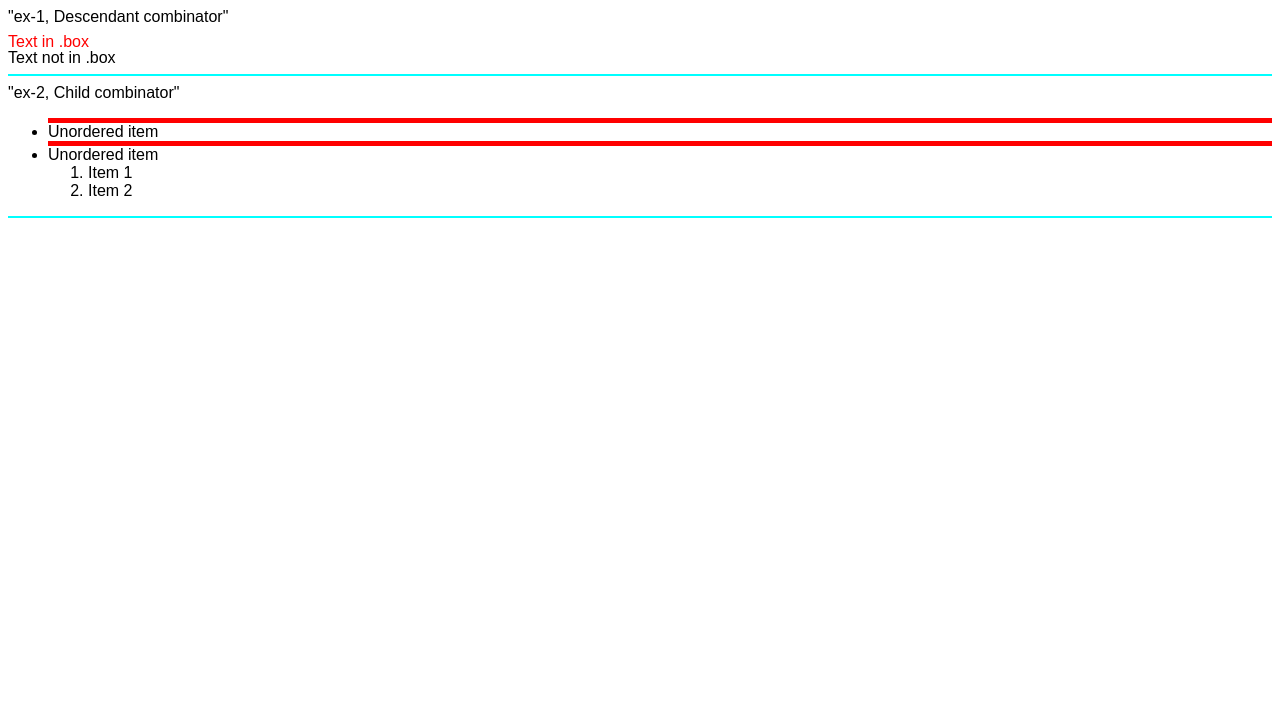
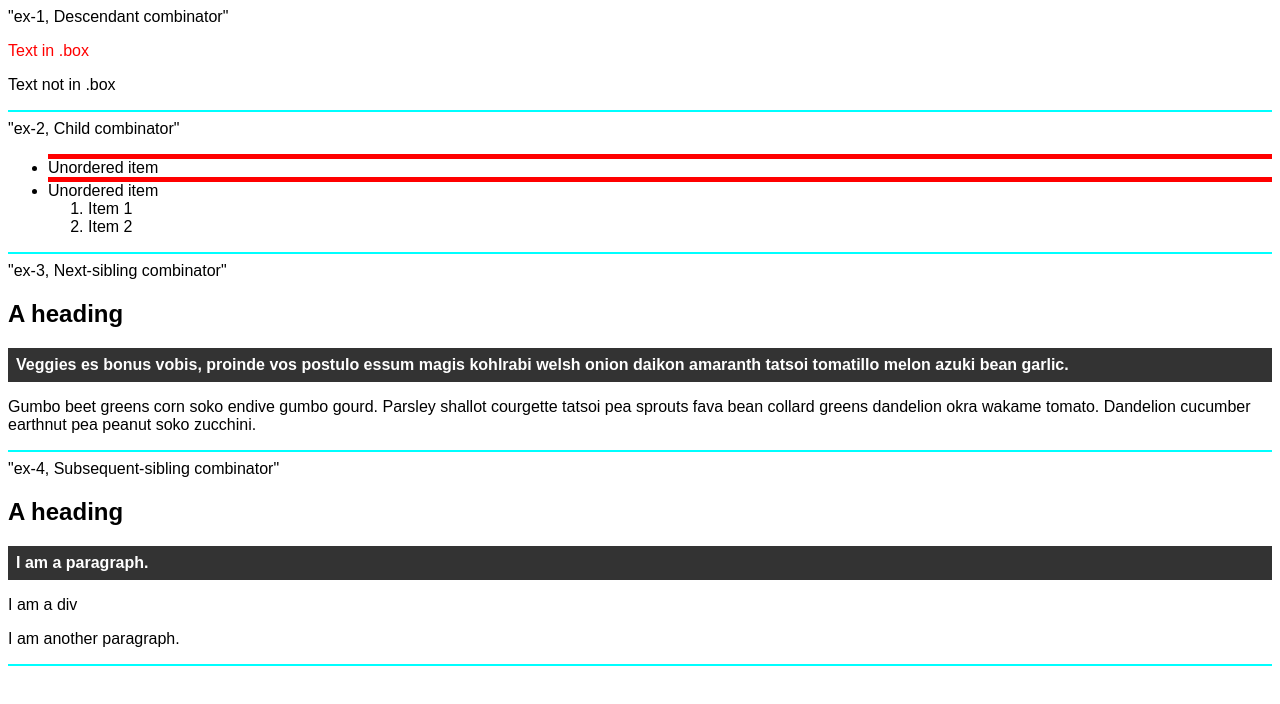
Before and after one commit to rc2jun4411/core_3, a plain HTML site: page core_3.8_Combinators/index.html in a window 1280 px wide. Drawn offline with Linux system fonts and the light colour scheme; a web font is replaced by a local one.

Commit message:
8th commit

```diff
--- a/core_3.8_Combinators/index.html
+++ b/core_3.8_Combinators/index.html
@@ -36,5 +36,32 @@
     </ul>
   <hr>
 
+  <!--ex-3, Next-sibling combinator-->
+  <a>"ex-3, Next-sibling combinator"</a>
+    <article>
+      <h1>A heading</h1>
+      <p>
+        Veggies es bonus vobis, proinde vos postulo essum magis kohlrabi welsh onion
+        daikon amaranth tatsoi tomatillo melon azuki bean garlic.
+      </p>
+
+      <p>
+        Gumbo beet greens corn soko endive gumbo gourd. Parsley shallot courgette
+        tatsoi pea sprouts fava bean collard greens dandelion okra wakame tomato.
+        Dandelion cucumber earthnut pea peanut soko zucchini.
+      </p>
+    </article>
+  <hr>
+
+  <!--ex-4, Subsequent-sibling combinator-->
+  <a>"ex-4, Subsequent-sibling combinator"</a>
+    <article>
+      <h1>A heading</h1>
+      <p>I am a paragraph.</p>
+      <div>I am a div</div>
+      <p>I am another paragraph.</p>
+    </article>
+  <hr>
+
 </body>
 </html>
--- a/core_3.8_Combinators/style.css
+++ b/core_3.8_Combinators/style.css
@@ -6,19 +6,34 @@ hr {
 }
 
 body {
-    font-family: sans-serif;
+  font-family: sans-serif;
 }
 
 .box p {
   color: red;
 }
 
-/* 行間無し(0%) で直前の行に改行して続く */
+/* 行間無し(0%) で直前の行に改行して続く
 p {
   line-height:0%;
 }
+*/
 
 ul > li {
   border-top: 5px solid red;
 
 }
+
+h1+p {
+  font-weight: bold;
+  background-color: #333333;
+  color: white;
+  padding: 0.5em;
+}
+
+/* h1~p {
+  font-weight: bold;
+  background-color: #333333;
+  color: white;
+  padding: 0.5em;
+} */
```
